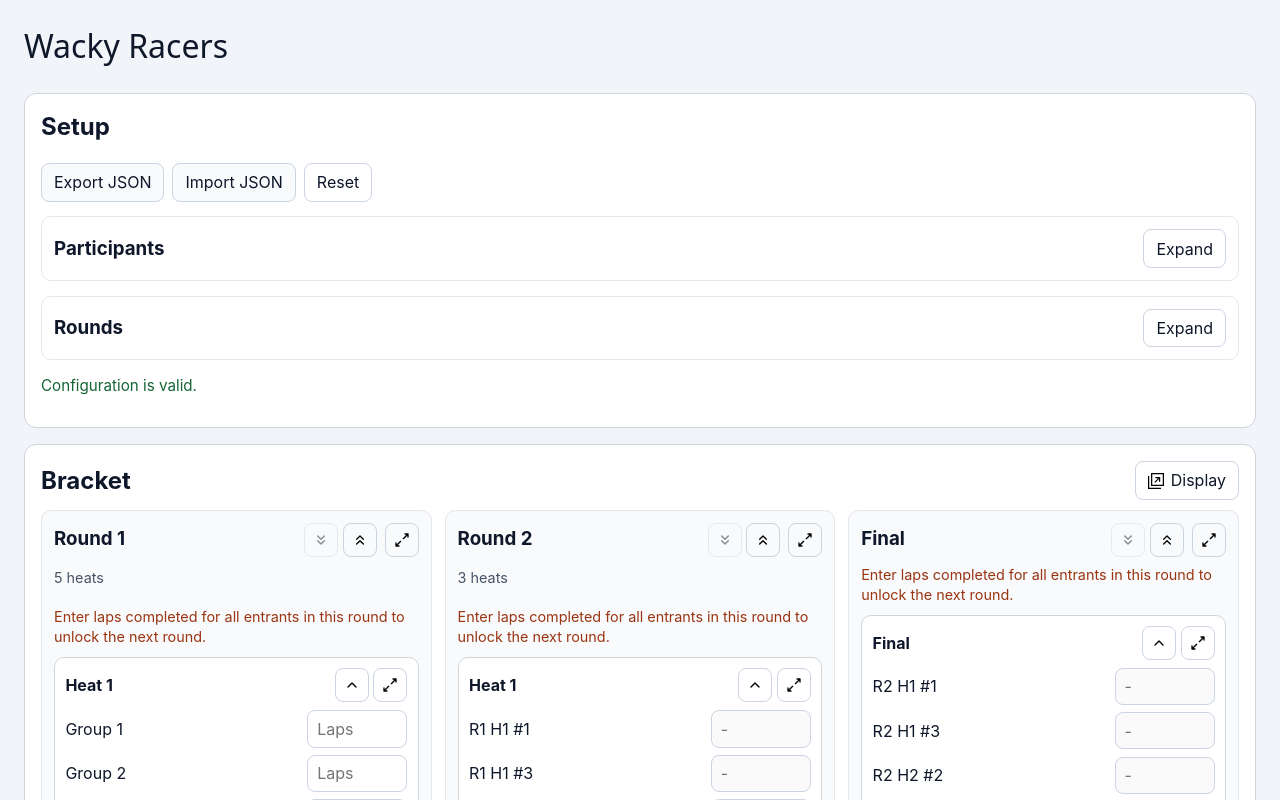
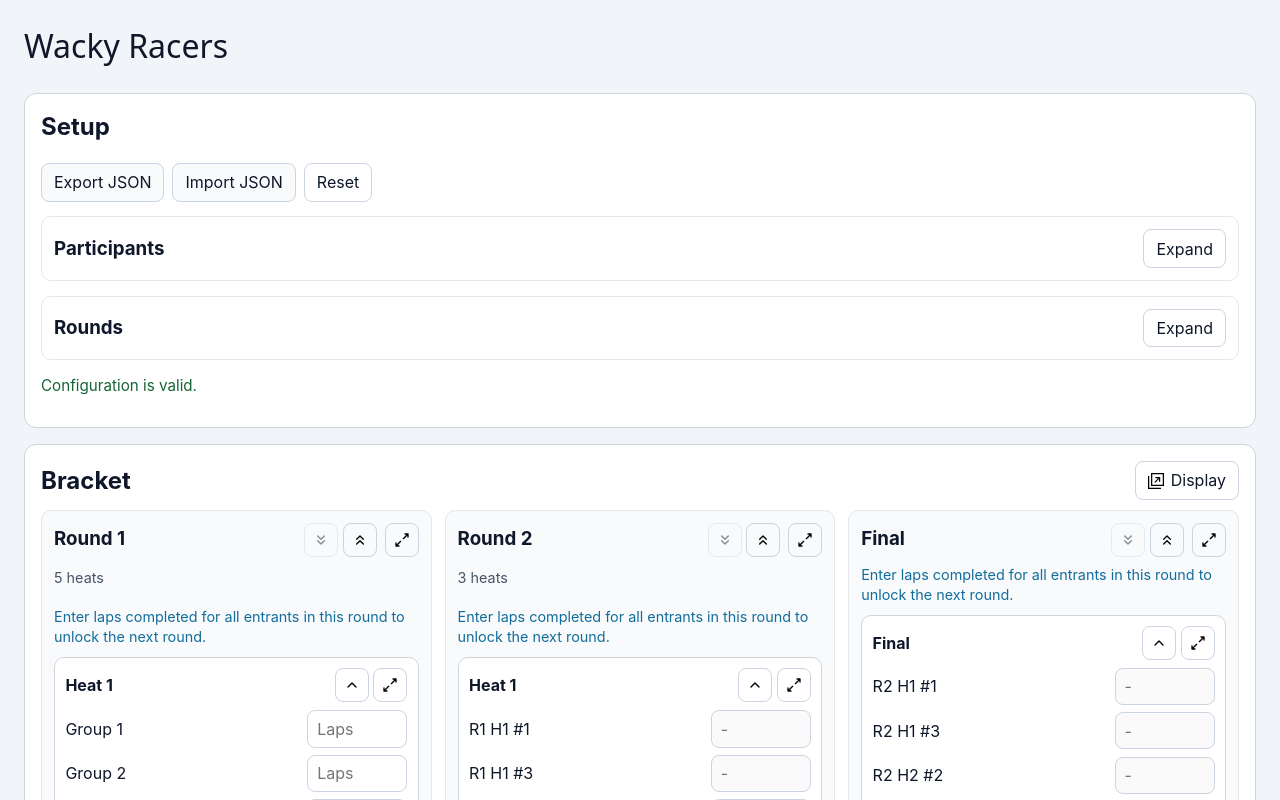
Before and after one commit to harrymander/wacky-bracket, a React (Vite) app: page / in a window 1280 px wide. Shown: the top 800 px of the page. Built offline with nearby package versions, Linux system fonts and the light colour scheme; a web font is replaced by a local one.

Commit message:
Tweak message color

```diff
--- a/src/components/BracketPanel.tsx
+++ b/src/components/BracketPanel.tsx
@@ -134,7 +134,7 @@ const BracketPanelContent = ({ roundStates, results, isDisplayMode, onSetLaps }:
 
             {!isDisplayMode
               ? round.messages.map((message) => (
-                  <p key={message} className="warn">
+                  <p key={message} className="message">
                     {message}
                   </p>
                 ))
--- a/src/styles/bracket.css
+++ b/src/styles/bracket.css
@@ -336,9 +336,16 @@
   font-weight: 700;
 }
 
-.warn,
+.message,
 .locked {
   margin: 0.5rem 0 0;
-  color: #9a3412;
   font-size: 0.9rem;
 }
+
+.message {
+  color: #126d9b;
+}
+
+.locked {
+  color: #9a3412;
+}
```
